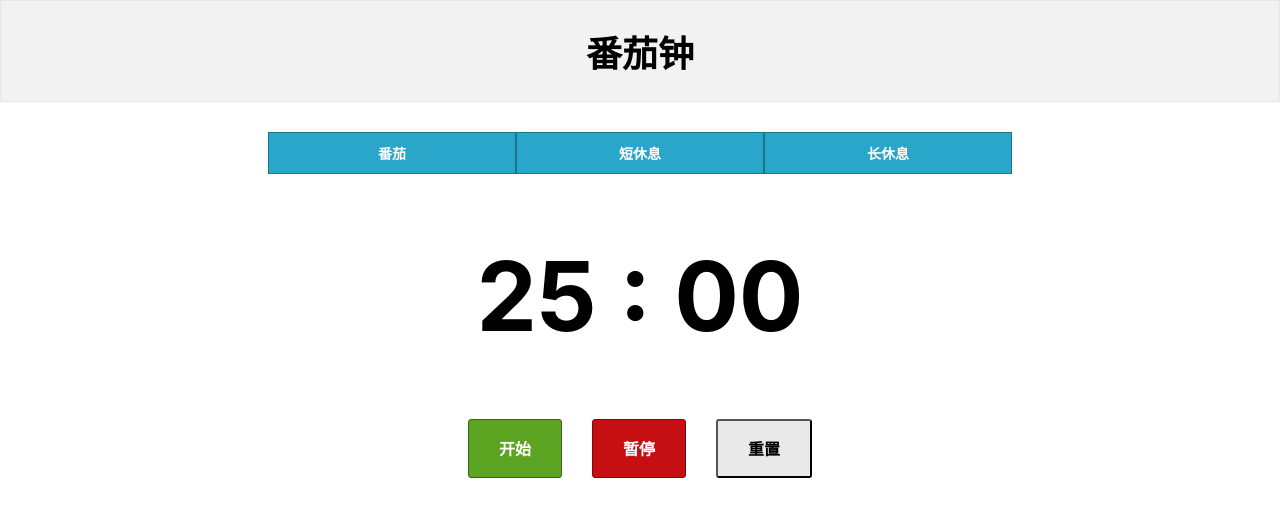
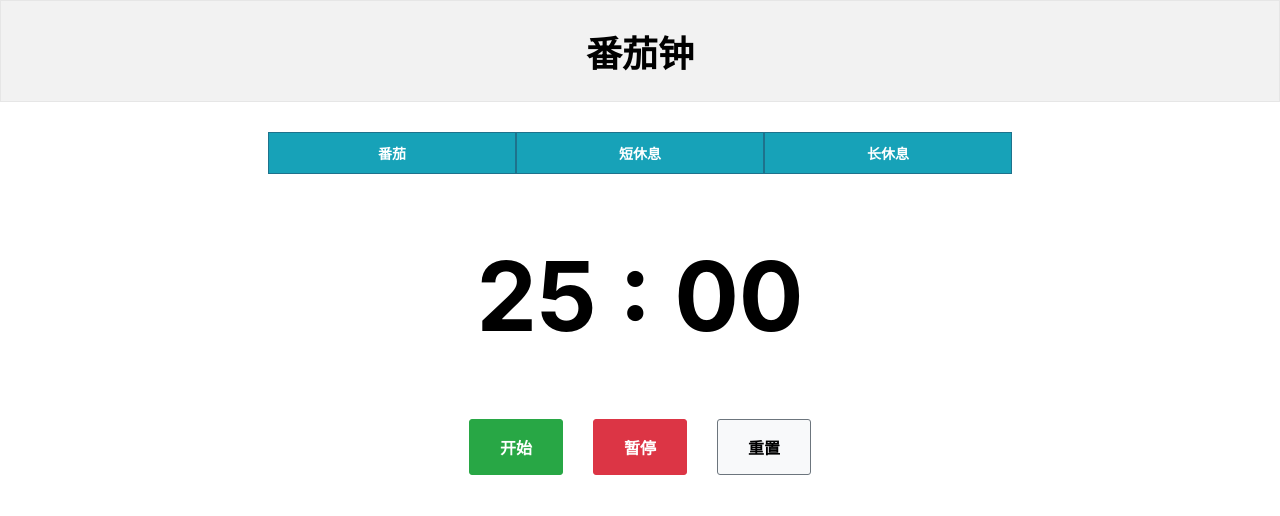
Before and after one commit to jiangshaokun/tomato-timer, a React (Create React App) app: page / in a window 1280 px wide. Shown: the top 516 px of the page. Built offline with nearby package versions, Linux system fonts and the light colour scheme.

Commit message:
chore(all): UI调整

```diff
--- a/src/components/Button.css
+++ b/src/components/Button.css
@@ -1,31 +1,35 @@
 .btn {
-    background-color: #e9e9e9;
-    padding: 15px 30px 16px;
+    background-color: #f8f9fa;
+    border: 1px solid #6c757d;
+    padding: 15px 30px;
     font-size: 16px;
     border-radius: 3px;
     font-weight: bold;
     cursor: pointer;
 }
 .btn:hover,.btn:focus {
-    background-color: #d0d0d0;
+    background-color: #dae0e5;
+    border-color: #d3d9df;
 }
 
 .btn-danger {
-    background-color: #c60f13;
-    border: 1px solid #7f0a0c;
+    background-color: #dc3545;
+    border: 1px solid #dc3545;
     color: #ffffff;
 }
 
 .btn-danger:hover, .btn-danger:focus {
-    background-color: #970b0e;
+    background-color: #bd2130;
+    border-color: #b21f2d;
 }
 
 .btn-success {
-    background-color: #5da423;
-    border: 1px solid #396516;
+    background-color: #28a745;
+    border: 1px solid #28a745;
     color: #ffffff;
 }
 
 .btn-success:hover, .btn-success:focus {
-    background-color: #457a1a;
+    background-color: #1e7e34;
+    border-color: #1c7430;
 }
--- a/src/components/Option.css
+++ b/src/components/Option.css
@@ -1,5 +1,5 @@
 .option {
-    background-color: #2ba6cb;
+    background-color: #17a2b8;
     border: 1px solid #1e728c;
     width: 248px;
     height: 42px;
@@ -10,5 +10,6 @@
 }
 
 .option:hover, .option:focus {
-    background-color: #2284a1;
+    background-color: #117a8b;
+    border-color: #10707f;
 }
```
